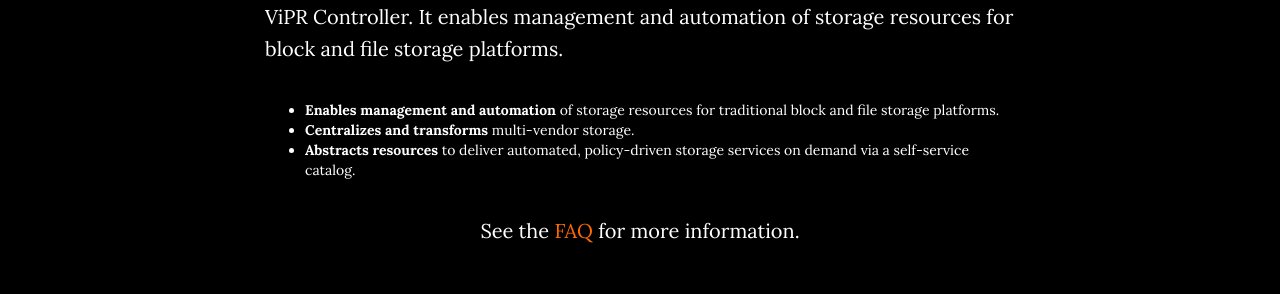
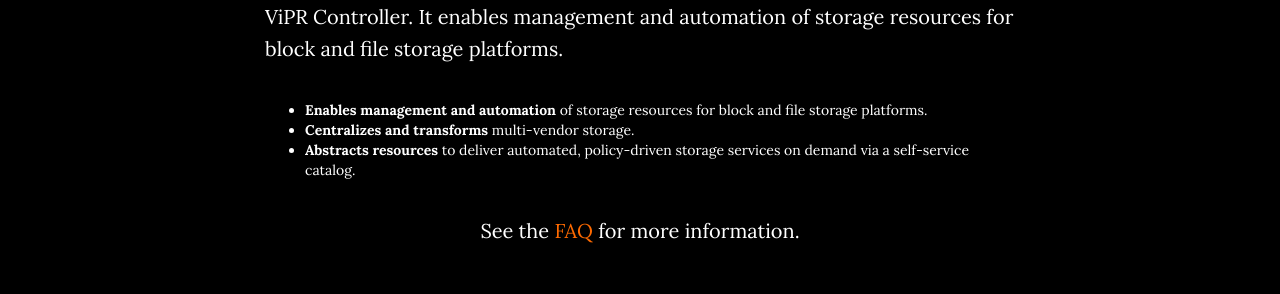
Before and after one commit to CoprHD/CoprHD.github.io, a Jekyll site: the page built from index.html, in a window 1280 px wide and 900 px high, scrolled down 1040 px. Shown: the part 159-453 px from the top of the window. Built offline with Jekyll 4.4.1, drawn with Linux system fonts in a browser that asks for light colours.

Commit message:
Updated about.html

```diff
--- a/_includes/about.html
+++ b/_includes/about.html
@@ -15,7 +15,7 @@
 
 
     <ul align="left">
-      <li><strong>Enables management and automation</strong> of storage resources for traditional block and file storage platforms.</li>
+      <li><strong>Enables management and automation</strong> of storage resources for block and file storage platforms.</li>
       <li><strong>Centralizes and transforms</strong> multi-vendor storage.</li>
       <li><strong>Abstracts resources</strong> to deliver automated, policy-driven storage services on demand via a self-service catalog.</li>
     </ul>
```
